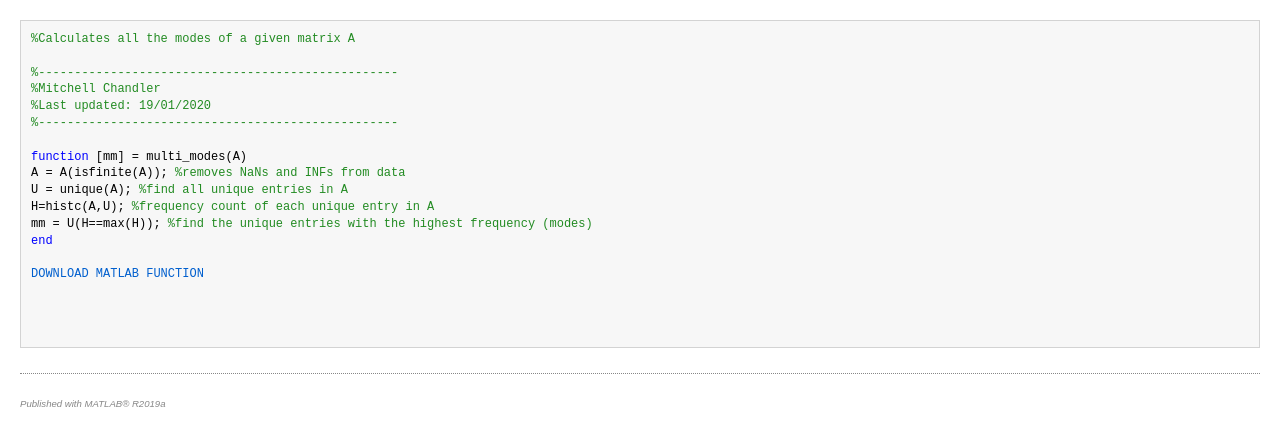
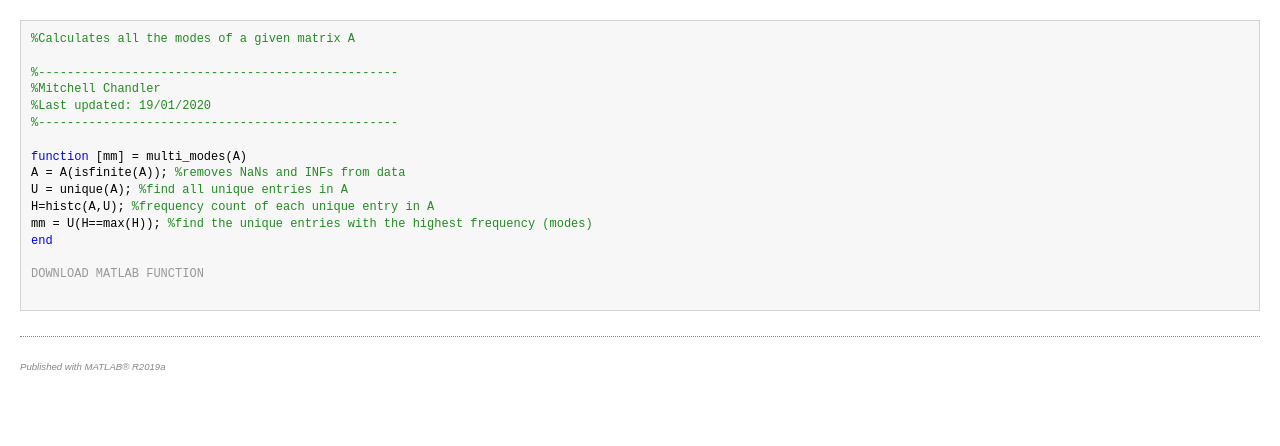
Before and after one commit to mlchandler/mlchandler.github.io, a Jekyll site: the page coding/multi_modes.html, which Jekyll copies as it is, in a window 1280 px wide. Shown: the top 446 px of the page. Built offline with Jekyll 4.4.1, drawn with Linux system fonts in a browser that asks for light colours.

Commit message:
Update multi_modes.html

```diff
--- a/coding/multi_modes.html
+++ b/coding/multi_modes.html
@@ -17,9 +17,8 @@ h1 { padding:0px; margin:0px 0px 25px; font-family:Arial, Helvetica, sans-serif;
 h2 { padding:0px; margin:0px 0px 8px; font-family:Arial, Helvetica, sans-serif; font-size:1.2em; color:#000; font-weight:bold; line-height:140%; border-bottom:1px solid #d6d4d4; display:block; }
 h3 { padding:0px; margin:0px 0px 5px; font-family:Arial, Helvetica, sans-serif; font-size:1.1em; color:#000; font-weight:bold; line-height:140%; }
 
-a { color:#005fce; text-decoration:none; }
-a:hover { color:#005fce; text-decoration:underline; }
-a:visited { color:#004aa0; text-decoration:none; }
+a { text-decoration: none; color: #999; }
+a:hover { text-decoration: underline; }
 
 p { padding:0px; margin:0px 0px 20px; }
 img { padding:0px; margin:0px 0px 20px; border:none; }
@@ -80,7 +79,7 @@ H=histc(A,U); <span class="comment">%frequency count of each unique entry in A</
 mm = U(H==max(H)); <span class="comment">%find the unique entries with the highest frequency (modes)</span>
 <span class="keyword">end</span>
 
-<p><a href="multi_modes.m">DOWNLOAD MATLAB FUNCTION</a></p>
+<a href="multi_modes.m">DOWNLOAD MATLAB FUNCTION</a>
 
 </pre><p class="footer"><br><a href="https://www.mathworks.com/products/matlab/">Published with MATLAB&reg; R2019a</a><br></p></div>
 <!--
```
